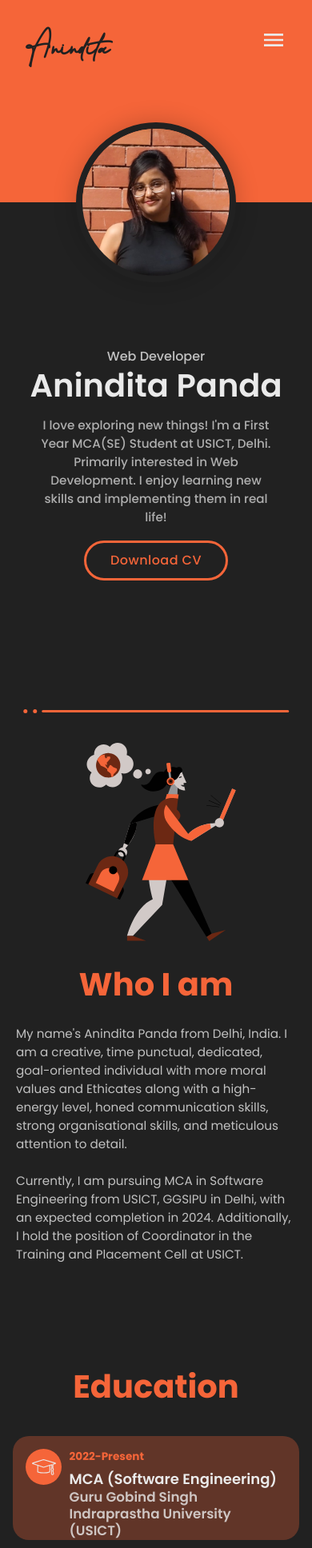
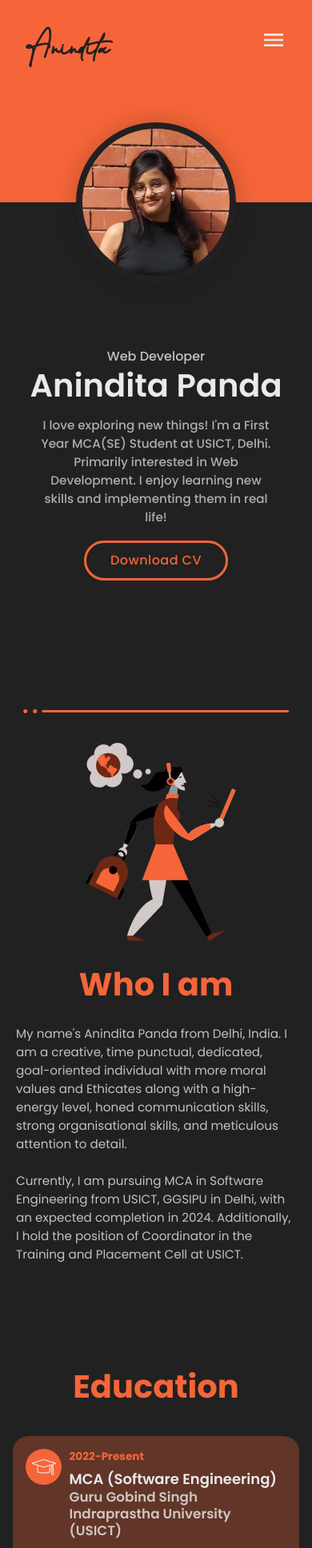
Before and after one commit to anindita-panda/Portfolio, a React (Create React App) app: page / in a window 390 px wide. Shown: the top 1936 px of the page at 80% size. Built offline with nearby package versions, Linux system fonts and the light colour scheme; a web font is replaced by a local one.

Commit message:
fixed edu card size

```diff
--- a/src/components/Education/Education.css
+++ b/src/components/Education/Education.css
@@ -130,7 +130,7 @@
     .education-card {
         padding: 1rem;
         margin-bottom: 1.5rem;
-        height: 130px;
+        height: 160px;
     }
     .educard-img {
         border-radius: 50%;
```
